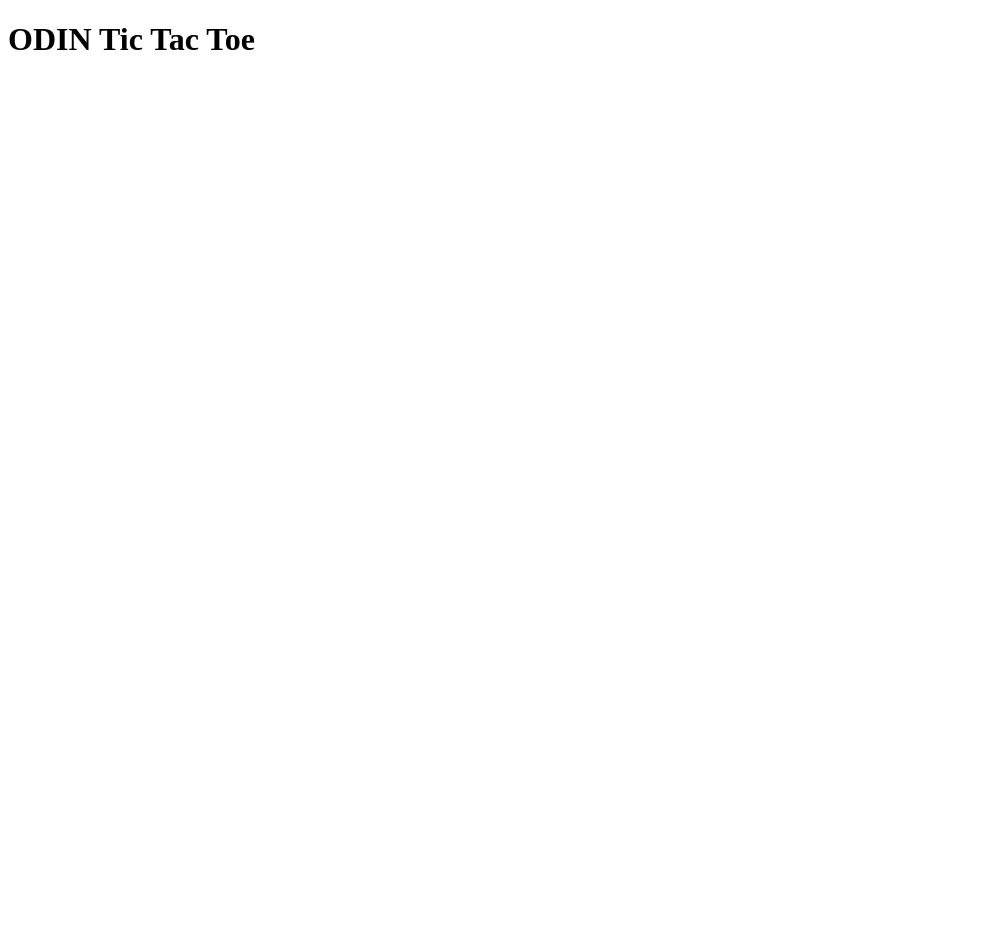
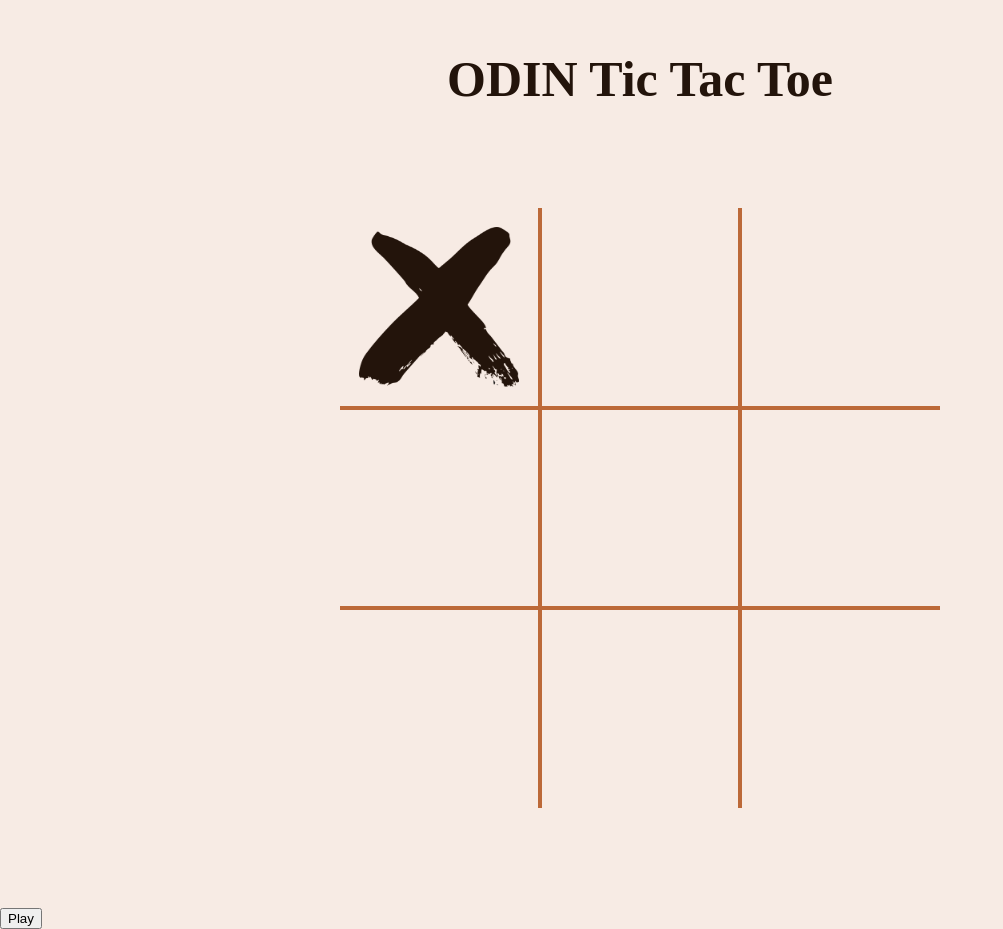
Before and after one commit to arkhaledwebdev/odin-tic-tac-toe, a plain HTML site: page index.html in a window 1280 px wide. Shown: the whole page, without its empty margins (0-1003 px from the left). Before the commit the page ends 800 px from the top, so only its background shows below. Drawn offline with Linux system fonts and the light colour scheme.

Commit message:
design phase 1

```diff
--- a/index.html
+++ b/index.html
@@ -8,6 +8,28 @@
     <title>ODIN Tic Tac Toe</title>
 </head>
 <body>
-    <h1>ODIN Tic Tac Toe</h1>
+    <div class="header">ODIN Tic Tac Toe</div>
+    <div class="game-board">
+        <div class="cell">
+            <img src="./images/x-mark.png" alt="x-mark">
+        </div>
+        <div class="cell">
+        </div>
+        <div class="cell">
+        </div>
+        <div class="cell">
+        </div>
+        <div class="cell">
+        </div>
+        <div class="cell">
+        </div>
+        <div class="cell">
+        </div>
+        <div class="cell">
+        </div>
+        <div class="cell">
+        </div>
+    </div>
+    <button id="play-button">Play</button>
 </body>
 </html>
--- a/script.js
+++ b/script.js
@@ -1,3 +1,18 @@
+let turn = true;
+
+const playButton = document.getElementById('play-button');
+
+playButton.addEventListener('click', playRound);
+
+class Cell {
+    constructor(cellNo, mark = '', playerName = '', isMarked = false) {
+        this.cellNo = cellNo;
+        this.mark = mark;
+        this.playerName = playerName;
+        this.isMarked = isMarked;
+    }
+}
+
 const gameBoard = (function () {
 
     let board = [];
@@ -10,14 +25,22 @@ const gameBoard = (function () {
         board[i] = [];
 
         for (let j = 0; j < columns; j++) {
-            board[i].push(createCell(i * columns + j))
+            board[i].push(new Cell(i * columns + j))
         }
 
     }
 
     const markCell = (cellNo, player) => {
 
-        console.log(board.find(c => c.cellNo === cellNo));
+        let chosenCell = board.flat().find(cell => cell.cellNo === cellNo);
+
+        chosenCell.isMarked = true;
+        chosenCell.mark = player.mark;
+        chosenCell.playerName = player.playerName;
+
+        console.log(chosenCell);
+
+        updateBoard(cellNo, chosenCell, board);
 
     }
 
@@ -26,7 +49,7 @@ const gameBoard = (function () {
     return { getBoard, markCell };
 })();
 
-const gameController = (function (p1_name, p2_name) {
+const gameController = (function (p1_name = 'AhmedKh', p2_name = "AI_Bot") {
 
     const players = [
         { playerName: p1_name, mark: 'X' },
@@ -52,43 +75,25 @@ const gameController = (function (p1_name, p2_name) {
 
 function playRound() {
 
-    let board = gameBoard.getBoard();
-
     const currentPlayer = gameController.getCurrentPlayer();
 
-    // emulate p1 move
+    gameBoard.markCell(1, currentPlayer);
 
-    gameBoard.markCell(4, currentPlayer);
-
-    console.log(board);
+    console.log(gameBoard.getBoard());
 
     gameController.switchTurn();
 
-    gameBoard.markCell(2, currentPlayer);
-
-    console.log(board);
-
 }
 
-function createCell(cellNo) {
 
-    let isMarked = false;
+function updateBoard(cellNo, newCell, board){
 
-    let mark = '';
-
-    let player = '';
-
-    const setMark = (mark, player) => {
-        this.isMarked = true;
-        this.mark = mark;
-        this.player = player;
-    };
-
-    const getMark = () => mark;
-
-    const getPlayer = () => player;
-
-    return { cellNo, isMarked, setMark, getMark, getPlayer };
+    for (let i = 0; i < board.length; i++) {
+        for (let j = 0; j < board[i].length; j++) {
+            if(board[i][j].cellNo === cellNo){
+                board[i][j] = newCell;
+                return;
+            }
+        }
+    }
 }
-
-playRound();
--- a/styles.css
+++ b/styles.css
@@ -0,0 +1,74 @@
+*, *::before, *::after {
+    box-sizing: border-box;
+}
+
+:root {
+    --cell-size: 200px;
+    --background-color: #F7EBE4;
+    --primary-color: #e1b399;
+    --secondary-color: #f1dcd0;
+    --accent-color: #bc6938;
+    --text-color:#23140b;
+    --mark-size: calc(var(--cell-size) * 0.8);
+}
+
+body{
+    margin: 0;
+    padding: 0;
+    background-color: var(--background-color);
+}
+
+.header {
+    font-size: 50px;
+    font-weight: 900;
+    text-align: center;
+    color: var(--text-color);
+    margin-top: 50px;
+}
+
+.game-board {
+    width: 100vw;
+    height: 100vh;
+    display: grid;
+    grid-template-columns: repeat(3,auto);
+    grid-template-rows: repeat(3,auto);
+    align-content: center;
+    justify-content: center;
+    align-items: center;
+    justify-items: center;
+}
+
+.cell{
+    width: var(--cell-size);
+    height: var(--cell-size);
+    border: 2px solid var(--accent-color);
+    display: flex;
+    justify-content: center;
+    align-items: center;
+}
+
+.cell:first-child,
+.cell:nth-child(2),
+.cell:nth-child(3) {
+    border-top: none;
+}
+
+.cell:nth-child(3n+1){
+    border-left: none;
+}
+
+
+.cell:nth-child(3n+3){
+    border-right: none;
+}
+
+.cell:last-child,
+.cell:nth-child(7),
+.cell:nth-child(8) {
+    border-bottom: none;
+}
+
+img {
+    width: var(--mark-size);
+    height: var(--mark-size);
+}
```
Also changed, not shown: images/o-mark.png (added), images/x-mark.png (added).
